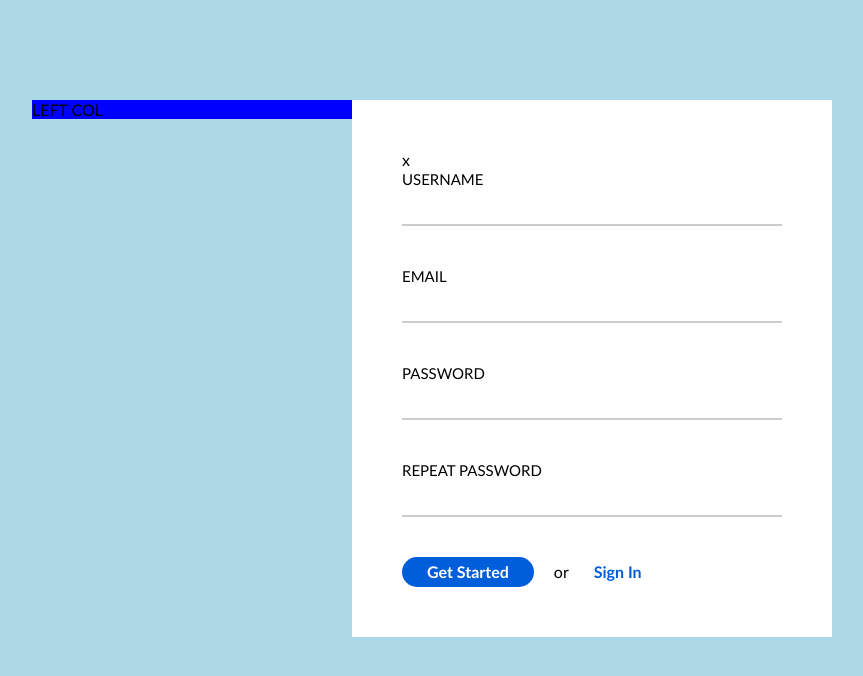
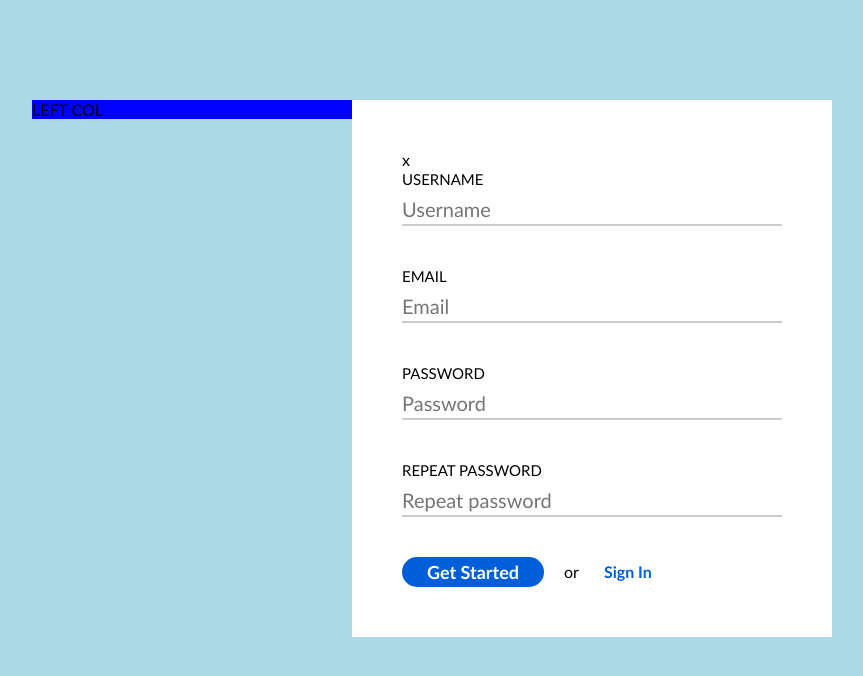
Before and after one commit to TomasTheDankEngine/5-signup, a plain HTML site: page index.html in a window 1280 px wide. Shown: the whole page, without its empty margins (208-1071 px from the left). Drawn offline with Linux system fonts and the light colour scheme.

Commit message:
form structure #2

```diff
--- a/css/main.css
+++ b/css/main.css
@@ -74,7 +74,7 @@ form > .form-row > button {
     padding: 5px;
     padding-left: 25px;
     padding-right: 25px;
-    font-size: 16px;
+    font-size: 18px;
     line-height: 20px;
     font-weight: bold;
     border: none;
--- a/index.html
+++ b/index.html
@@ -16,20 +16,20 @@
             <div class="close">x</div>
             <form>
                 <div class="form-row">
-                    <label for="">Username</label>
-                    <input type="text">
+                    <label for="username">Username</label>
+                    <input id="username" type="text" placeholder="Username">
                 </div>
                 <div class="form-row">
-                    <label for="">Email</label>
-                    <input type="email">
+                    <label for="email">Email</label>
+                    <input id="email" type="email" placeholder="Email">
                 </div>
                 <div class="form-row">
-                    <label for="">Password</label>
-                    <input type="password">
+                    <label for="password">Password</label>
+                    <input id="password" type="password" placeholder="Password">
                 </div>
                 <div class="form-row">
-                    <label for="">Repeat password</label>
-                    <input type="password">
+                    <label for="rpassword">Repeat password</label>
+                    <input id="rpassword" type="password" placeholder="Repeat password">
                 </div>
                 <div class="form-row">
                     <button>Get Started</button>
```
